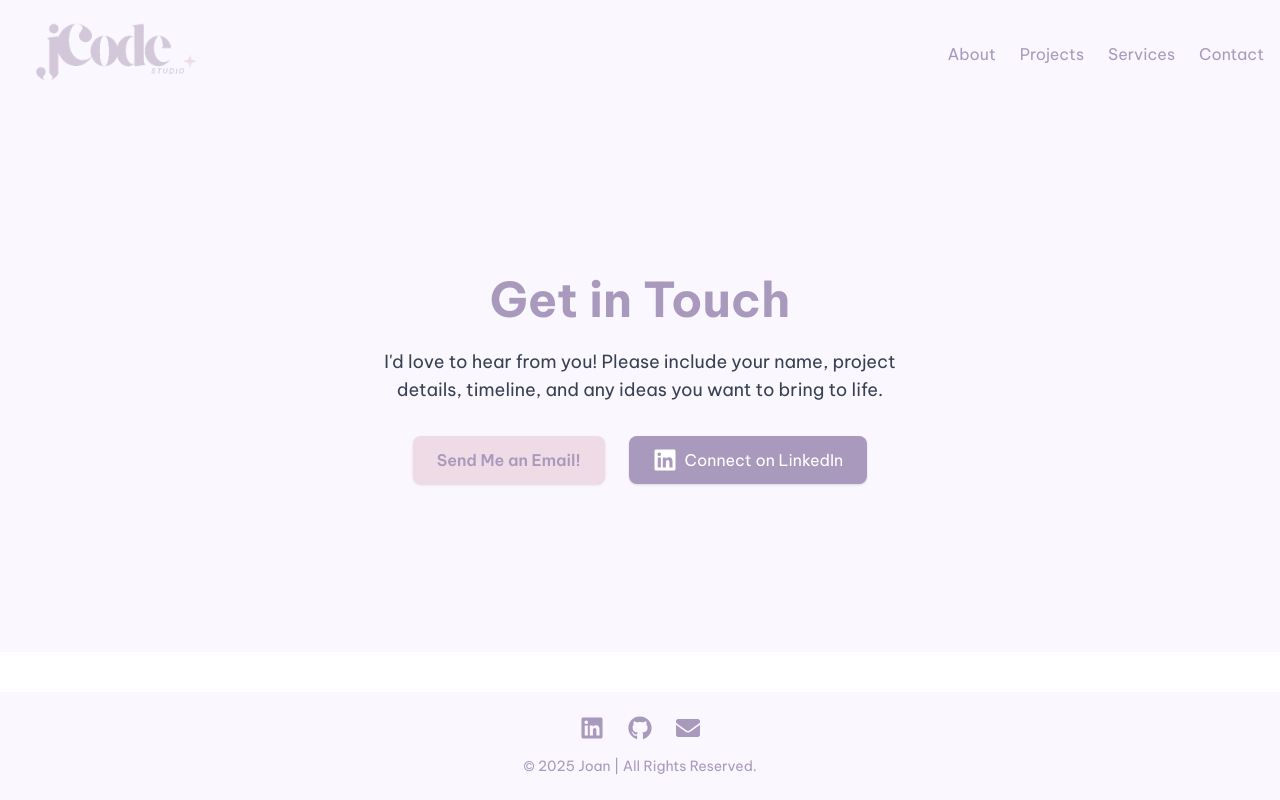
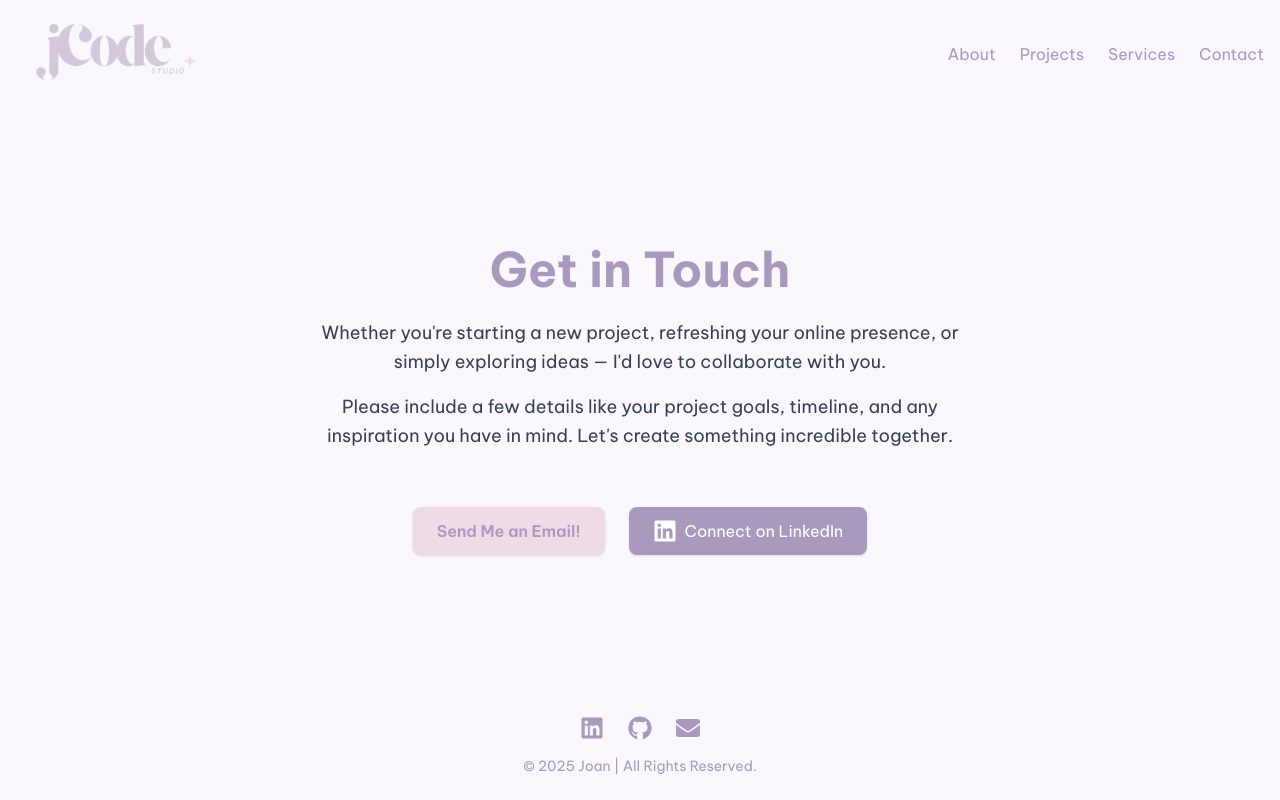
Before and after one commit to jkarstrom/jCodeStudioSite, a Next.js app: page /contact in a window 1280 px wide. Built offline with nearby package versions, Linux system fonts and the light colour scheme.

Commit message:
fixed footer bug and finished contact page

```diff
--- a/src/app/contact/page.jsx
+++ b/src/app/contact/page.jsx
@@ -6,15 +6,21 @@ import { FaLinkedin } from 'react-icons/fa';
 
 export default function Contact() {
   return (
-    <section className="flex-1 flex flex-col justify-center items-center bg-whitepurple text-center px-6 py-24">
+    <section className="h-full flex flex-1 flex-col justify-center items-center px-6 py-20 bg-whitepurple text-center w-full">
       <h1 className="text-4xl md:text-5xl font-bold mb-6 font-vietnam text-darkpurple">
         Get in Touch
       </h1>
 
-      <p className="text-lg text-gray-700 max-w-xl mb-8 font-vietnam">
-        I&apos;d love to hear from you!
-        Please include your name, project details, timeline, and any ideas you want to bring to life.
-      </p>
+      <div className="max-w-2xl text-gray-700 font-vietnam mb-10 md:mb-14 px-4 md:px-0">
+        <p className="text-lg leading-relaxed">
+            Whether you&apos;re starting a new project, refreshing your online presence, or simply exploring ideas —
+            I&apos;d love to collaborate with you.
+        </p>
+        <p className="mt-4 text-lg leading-relaxed">
+            Please include a few details like your project goals, timeline, and any inspiration you have in mind.
+            Let&apos;s create something incredible together.
+        </p>
+    </div>
 
       <div className="flex flex-col md:flex-row gap-6">
         {/* Email Button */}
--- a/src/app/globals.css
+++ b/src/app/globals.css
@@ -27,6 +27,7 @@
 
 body {
   background: var(--background);
+  transition: background-color 0.3s ease, color 0.3s ease;
   color: var(--foreground);
   font-family: Arial, Helvetica, sans-serif;
 }
--- a/src/app/layout.jsx
+++ b/src/app/layout.jsx
@@ -23,15 +23,13 @@ export const metadata = {
 
 export default function RootLayout({ children }) {
   return (
-    <html lang="en" className="overflow-x-hidden w-screen h-full">
-      <body className={`${beVietnamPro.variable} font-vietnam h-full`}>
-        <div className="flex flex-col min-h-screen">
-          <Header />
-          <main className="flex-grow w-full flex flex-col">
-            {children}
-          </main>
-          <Footer />
-        </div>
+    <html lang="en" className="w-screen overflow-x-hidden">
+      <body className={`${beVietnamPro.variable} font-vietnam flex flex-col min-h-screen`}>
+        <Header />
+        <main className="flex-grow w-full relative">
+          {children}
+        </main>
+        <Footer />
       </body>
     </html>
   );
--- a/src/components/Footer.jsx
+++ b/src/components/Footer.jsx
@@ -4,7 +4,7 @@ import { FaLinkedin, FaGithub, FaEnvelope } from 'react-icons/fa';
 
 const Footer = () => {
   return (
-    <footer className="bg-whitepurple mt-10 py-6">
+    <footer className="bg-whitepurple py-6">
       <div className="max-w-7xl mx-auto px-6 text-center">
         <div className="flex justify-center space-x-6 mb-4">
           <Link href="https://linkedin.com/in/joankarstrom" target="_blank">
```
